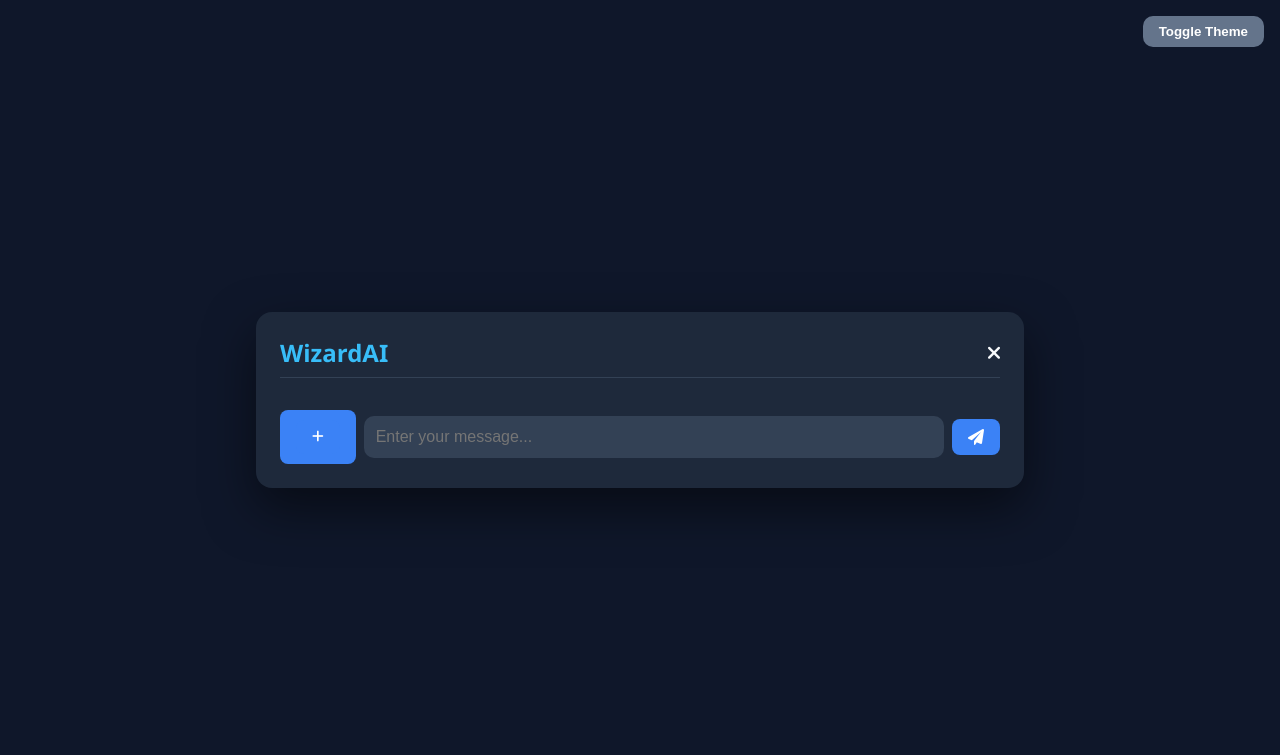
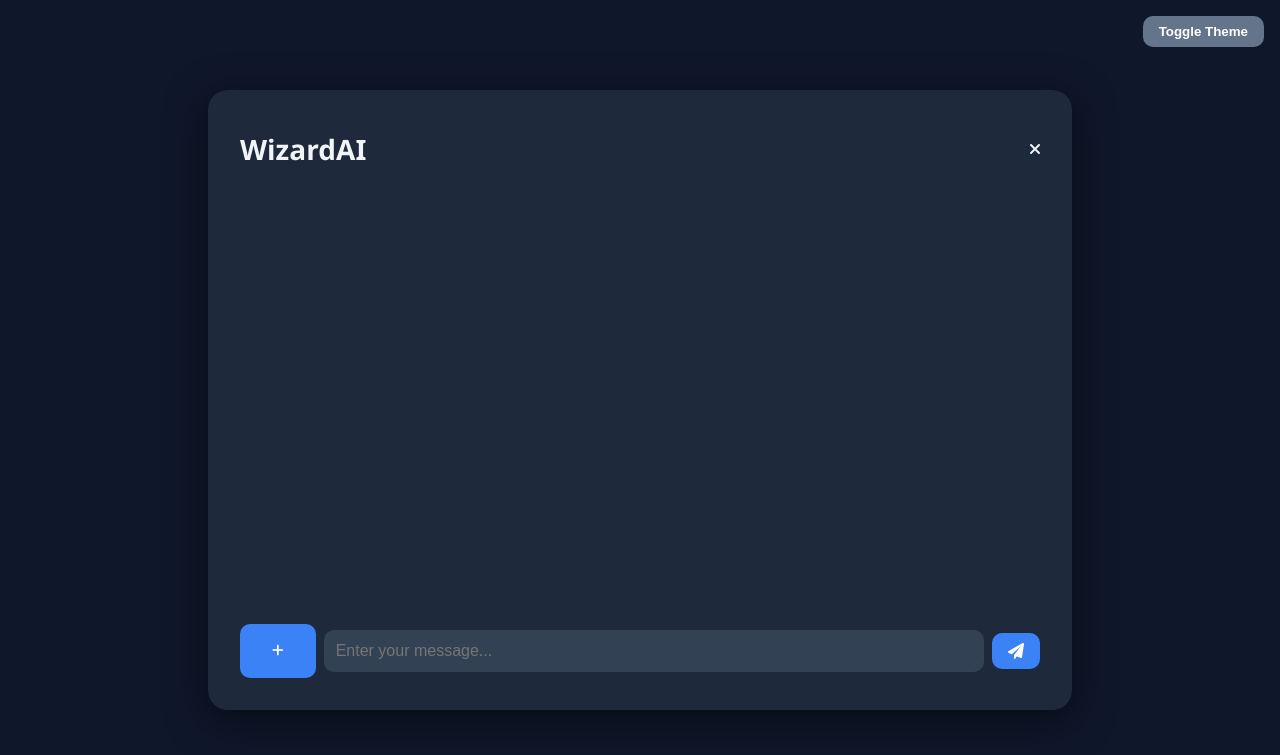
Before and after one commit to fernandosanchezscipts/chatbot, a Flask app: page / in a window 1280 px wide. Shown: the top 755 px of the page. Run offline with Flask 3, Linux system fonts and the light colour scheme.

Commit message:
💬 Final update: polished WizardAI UI + PDF upload

```diff
--- a/static/style.css
+++ b/static/style.css
@@ -13,57 +14,49 @@
 
   .chat-box {
     width: 100%;
-    max-width: 720px;
+    max-width: 800px;
     background-color: #1e293b;
-    border-radius: 16px;
-    padding: 1.5rem;
-    box-shadow: 0 20px 50px rgba(0, 0, 0, 0.5);
+    border-radius: 20px;
+    box-shadow: 0 10px 40px rgba(0, 0, 0, 0.5);
+    padding: 2rem;
     display: flex;
     flex-direction: column;
-    transition: background-color 0.3s ease;
+    position: relative;
+    overflow: hidden;
   }
 
   .chat-box-header {
     display: flex;
     justify-content: space-between;
     align-items: center;
-    border-bottom: 1px solid #334155;
-    padding-bottom: 0.5rem;
     margin-bottom: 1rem;
   }
 
   .chat-box-header h3 {
-    font-size: 1.5rem;
-    color: #38bdf8;
+    font-size: 1.75rem;
+    color: #f1f5f9;
     margin: 0;
   }
 
-  .chat-box-header p {
-    cursor: pointer;
-    font-size: 1.2rem;
-    margin: 0;
-    color: #f8fafc;
-  }
-
   .chat-box-body {
-    flex: 1;
     display: flex;
     flex-direction: column;
+    gap: 1rem;
     overflow-y: auto;
-    gap: 1rem;
-    padding-right: 6px;
-    margin-bottom: 1rem;
+    padding: 0.5rem 0;
+    height: 400px;
+    scroll-behavior: smooth;
   }
 
   .chat-box-body-send,
   .chat-box-body-receive {
-    max-width: 75%;
+    max-width: 70%;
     padding: 0.75rem 1rem;
-    border-radius: 12px;
+    border-radius: 18px;
     position: relative;
+    font-size: 0.95rem;
     word-wrap: break-word;
     white-space: pre-wrap;
-    font-size: 0.95rem;
     animation: fadeIn 0.3s ease-in-out;
   }
 
@@ -100,6 +86,7 @@
     align-items: center;
     gap: 0.5rem;
     flex-wrap: wrap;
+    margin-top: 1rem;
   }
 
   .chat-box-footer button,
@@ -108,7 +95,7 @@
     color: white;
     border: none;
     padding: 0.65rem 1rem;
-    border-radius: 8px;
+    border-radius: 10px;
     cursor: pointer;
     font-weight: bold;
     transition: background-color 0.3s ease;
@@ -141,27 +128,25 @@
     border: none;
     cursor: pointer;
     transition: background-color 0.3s ease;
+    z-index: 100;
   }
 
   #theme-toggle:hover {
     background-color: #475569;
   }
 
-  .chat-button {
-    display: none;
-  }
-
-  /* MODAL STYLES */
+  /* Upload Buttons */
   .modal {
     position: fixed;
     top: 0;
     left: 0;
     width: 100%;
     height: 100%;
-    background-color: rgba(0,0,0,0.4);
+    background-color: rgba(0,0,0,0.5);
     display: none;
+    justify-content: center;
     align-items: center;
-    justify-content: center;
+    z-index: 999;
   }
 
   .modal.show-modal {
```
Also changed, not shown: other parts of static/style.css (+18 -21 lines).
